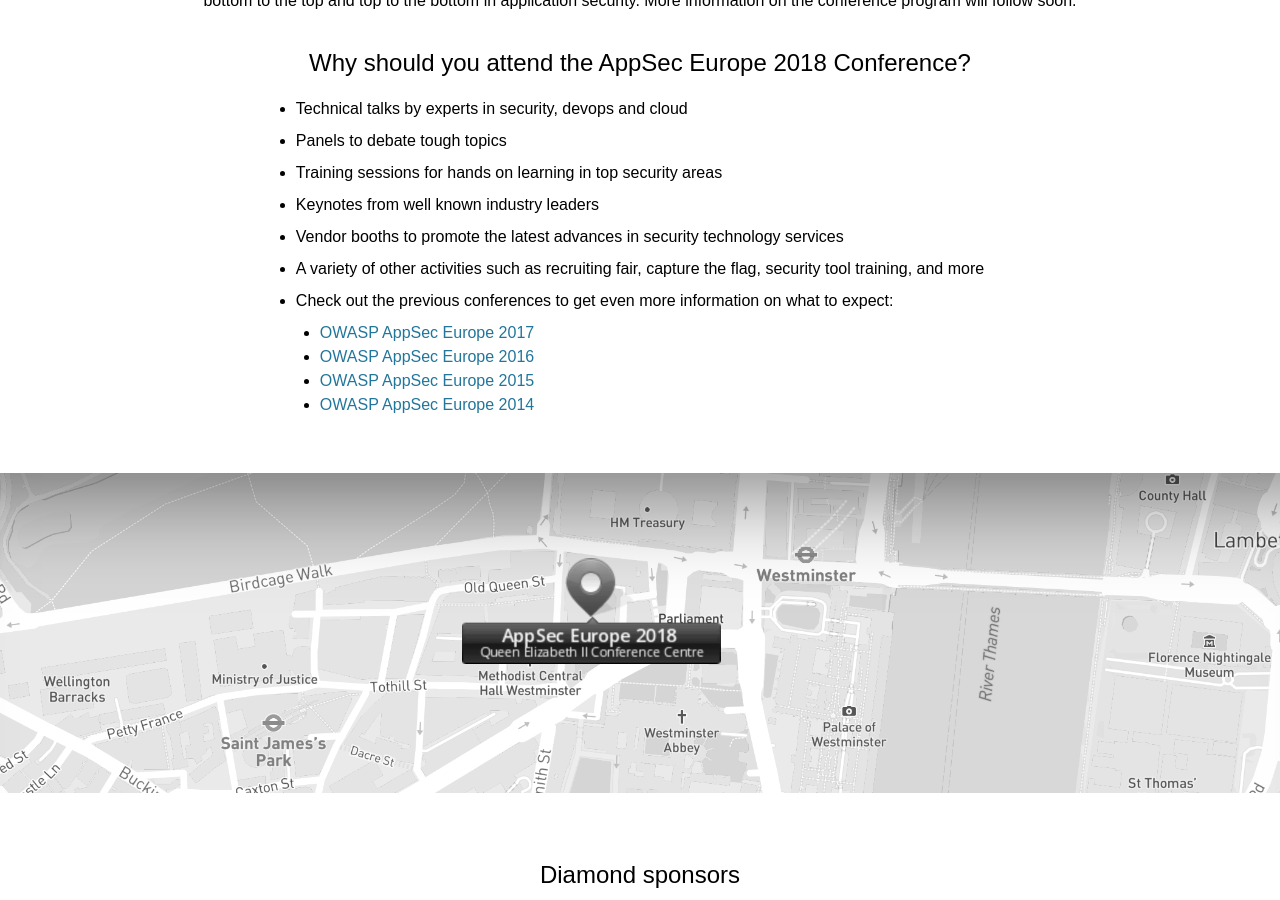
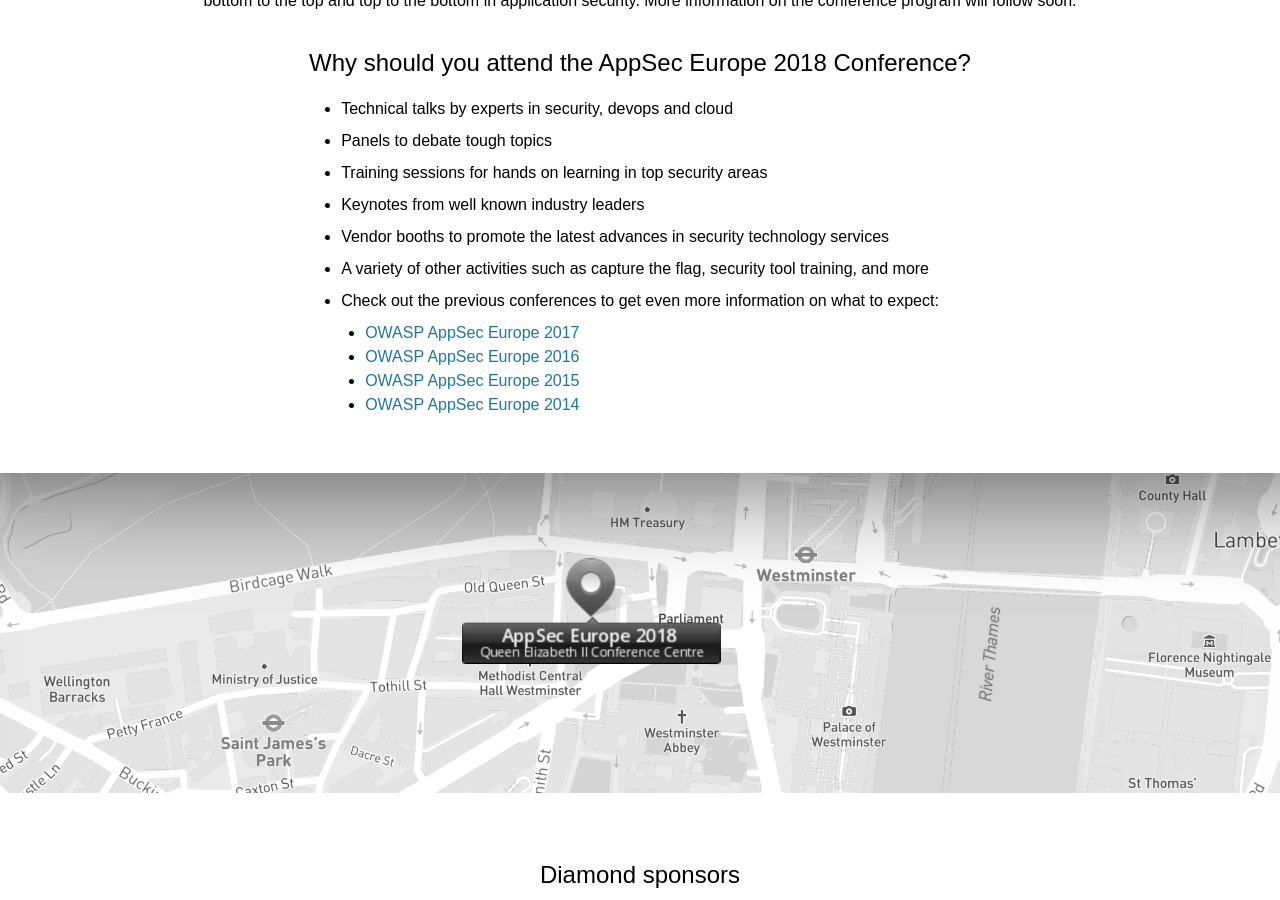
Before and after one commit to OWASP/AppSecEurope2018, a Jekyll site: the page built from index.html, in a window 1280 px wide and 900 px high, scrolled down 1015 px. Built offline with Jekyll 4.4.1, drawn with Linux system fonts in a browser that asks for light colours; some web fonts are replaced.

Commit message:
Removing recruiting fair

```diff
--- a/index.html
+++ b/index.html
@@ -27,7 +27,7 @@
 <li>Training sessions for hands on learning in top security areas</li>
 <li>Keynotes from well known  industry leaders</li>
 <li>Vendor booths to promote the latest advances in security technology services</li>
-<li>A variety of other activities such as recruiting fair, capture the flag, security tool training, and more</li>
+<li>A variety of other activities such as capture the flag, security tool training, and more</li>
 <li>Check out the previous conferences to get even more information on what to expect:<ul>
 	<li><a href="https://2017.appsec.eu/">OWASP AppSec Europe 2017</a></li>
 	<li><a href="https://2016.appsec.eu/">OWASP AppSec Europe 2016</a></li>
```
